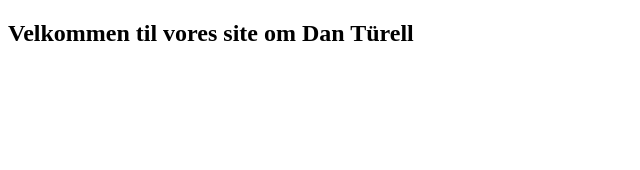
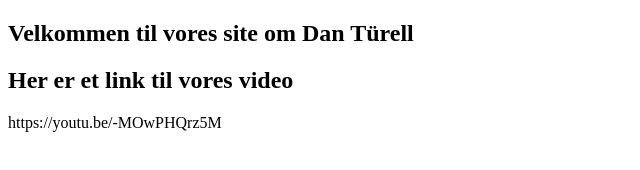
Before and after one commit to Victorhald/11_indhold, a plain HTML site: page index.html in a window 1280 px wide. Shown: the whole page, without its empty margins (0-640 px from the left). Drawn offline with Linux system fonts and the light colour scheme.

Commit message:
Nye ting

```diff
--- a/index.html
+++ b/index.html
@@ -15,6 +15,9 @@
 
         <section>
             <h1>Velkommen til vores site om Dan Türell</h1>
+            <h2>Her er et link til vores video</h2>
+            <p>https://youtu.be/-MOwPHQrz5M
+            </p>
 
         </section>
     </main>
```
